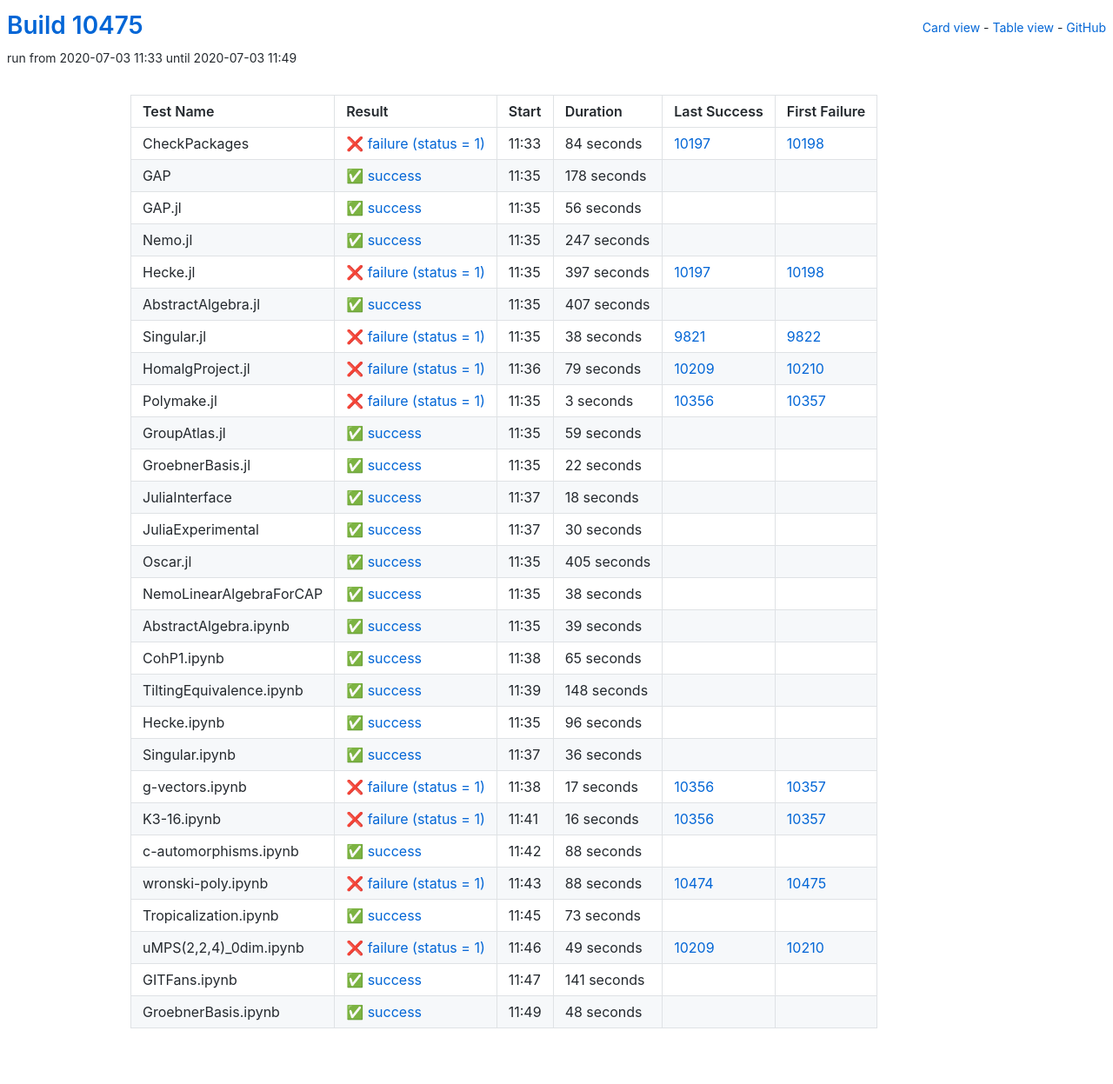
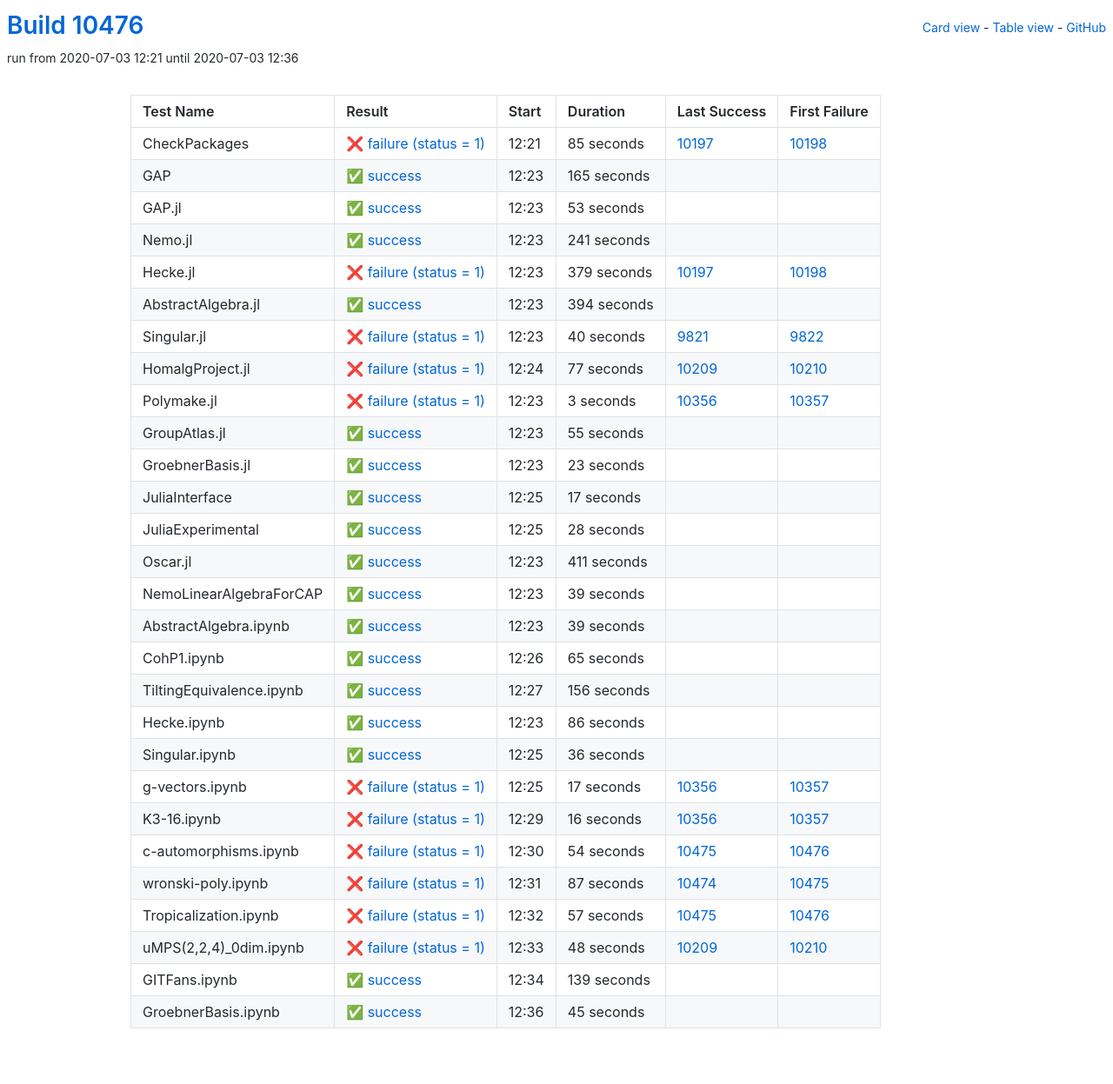
Before and after one commit to oscar-system/oscar-ci-status, a Jekyll site: the page built from table.html, in a window 1280 px wide. Shown: the whole page at 87% size. Built offline with Jekyll 4.4.1, drawn with Linux system fonts in a browser that asks for light colours.

Commit message:
Build #10476

```diff
--- a/_data/ci.yml
+++ b/_data/ci.yml
@@ -1,6 +1,6 @@
 ---
-build: 10475
-build_url: https://oscarci.mathematik.uni-kl.de/job/oscar/10475/
+build: 10476
+build_url: https://oscarci.mathematik.uni-kl.de/job/oscar/10476/
 job: oscar
 organization: oscar-system
 repo: oscar-ci-status
@@ -8,104 +8,104 @@ repourl: https://github.com/oscar-system/oscar-ci-status
 tests:
 - name: CheckPackages
   id: checkpackages
-  log: https://oscarci.mathematik.uni-kl.de/job/oscar/10475/artifact/logs/build-10475/CheckPackages.log
-  start: 2020-07-03 11:33
+  log: https://oscarci.mathematik.uni-kl.de/job/oscar/10476/artifact/logs/build-10476/CheckPackages.log
+  start: 2020-07-03 12:21
   success: false
   exitcode: 1
   status: failure
-  duration: 84
+  duration: 85
   last_success: 10197
   last_success_url: https://oscarci.mathematik.uni-kl.de/job/oscar/10197/
   first_failure: 10198
   first_failure_url: https://oscarci.mathematik.uni-kl.de/job/oscar/10198/
 - name: GAP
   id: gap
-  log: https://oscarci.mathematik.uni-kl.de/job/oscar/10475/artifact/logs/build-10475/GAP.log
-  start: 2020-07-03 11:35
+  log: https://oscarci.mathematik.uni-kl.de/job/oscar/10476/artifact/logs/build-10476/GAP.log
+  start: 2020-07-03 12:23
   success: true
   exitcode: 0
   status: success
-  duration: 178
+  duration: 165
   last_success: false
   last_success_url:
   first_failure: false
   first_failure_url:
 - name: GAP.jl
   id: gap-jl
-  log: https://oscarci.mathematik.uni-kl.de/job/oscar/10475/artifact/logs/build-10475/GAP.jl.log
-  start: 2020-07-03 11:35
+  log: https://oscarci.mathematik.uni-kl.de/job/oscar/10476/artifact/logs/build-10476/GAP.jl.log
+  start: 2020-07-03 12:23
   success: true
   exitcode: 0
   status: success
-  duration: 56
+  duration: 53
   last_success: false
   last_success_url:
   first_failure: false
   first_failure_url:
 - name: Nemo.jl
   id: nemo-jl
-  log: https://oscarci.mathematik.uni-kl.de/job/oscar/10475/artifact/logs/build-10475/Nemo.jl.log
-  start: 2020-07-03 11:35
+  log: https://oscarci.mathematik.uni-kl.de/job/oscar/10476/artifact/logs/build-10476/Nemo.jl.log
+  start: 2020-07-03 12:23
   success: true
   exitcode: 0
   status: success
-  duration: 247
+  duration: 241
   last_success: false
   last_success_url:
   first_failure: false
   first_failure_url:
 - name: Hecke.jl
   id: hecke-jl
-  log: https://oscarci.mathematik.uni-kl.de/job/oscar/10475/artifact/logs/build-10475/Hecke.jl.log
-  start: 2020-07-03 11:35
+  log: https://oscarci.mathematik.uni-kl.de/job/oscar/10476/artifact/logs/build-10476/Hecke.jl.log
+  start: 2020-07-03 12:23
   success: false
   exitcode: 1
   status: failure
-  duration: 397
+  duration: 379
   last_success: 10197
   last_success_url: https://oscarci.mathematik.uni-kl.de/job/oscar/10197/
   first_failure: 10198
   first_failure_url: https://oscarci.mathematik.uni-kl.de/job/oscar/10198/
 - name: AbstractAlgebra.jl
   id: abstractalgebra-jl
-  log: https://oscarci.mathematik.uni-kl.de/job/oscar/10475/artifact/logs/build-10475/AbstractAlgebra.jl.log
-  start: 2020-07-03 11:35
+  log: https://oscarci.mathematik.uni-kl.de/job/oscar/10476/artifact/logs/build-10476/AbstractAlgebra.jl.log
+  start: 2020-07-03 12:23
   success: true
   exitcode: 0
   status: success
-  duration: 407
+  duration: 394
   last_success: false
   last_success_url:
   first_failure: false
   first_failure_url:
 - name: Singular.jl
   id: singular-jl
-  log: https://oscarci.mathematik.uni-kl.de/job/oscar/10475/artifact/logs/build-10475/Singular.jl.log
-  start: 2020-07-03 11:35
+  log: https://oscarci.mathematik.uni-kl.de/job/oscar/10476/artifact/logs/build-10476/Singular.jl.log
+  start: 2020-07-03 12:23
   success: false
   exitcode: 1
   status: failure
-  duration: 38
+  duration: 40
   last_success: 9821
   last_success_url: https://oscarci.mathematik.uni-kl.de/job/oscar/9821/
   first_failure: 9822
   first_failure_url: https://oscarci.mathematik.uni-kl.de/job/oscar/9822/
 - name: HomalgProject.jl
   id: homalgproject-jl
-  log: https://oscarci.mathematik.uni-kl.de/job/oscar/10475/artifact/logs/build-10475/HomalgProject.jl.log
-  start: 2020-07-03 11:36
+  log: https://oscarci.mathematik.uni-kl.de/job/oscar/10476/artifact/logs/build-10476/HomalgProject.jl.log
+  start: 2020-07-03 12:24
   success: false
   exitcode: 1
   status: failure
-  duration: 79
+  duration: 77
   last_success: 10209
   last_success_url: https://oscarci.mathematik.uni-kl.de/job/oscar/10209/
   first_failure: 10210
   first_failure_url: https://oscarci.mathematik.uni-kl.de/job/oscar/10210/
 - name: Polymake.jl
   id: polymake-jl
-  log: https://oscarci.mathematik.uni-kl.de/job/oscar/10475/artifact/logs/build-10475/Polymake.jl.log
-  start: 2020-07-03 11:35
+  log: https://oscarci.mathematik.uni-kl.de/job/oscar/10476/artifact/logs/build-10476/Polymake.jl.log
+  start: 2020-07-03 12:23
   success: false
   exitcode: 1
   status: failure
@@ -116,80 +116,80 @@ tests:
   first_failure_url: https://oscarci.mathematik.uni-kl.de/job/oscar/10357/
 - name: GroupAtlas.jl
   id: groupatlas-jl
-  log: https://oscarci.mathematik.uni-kl.de/job/oscar/10475/artifact/logs/build-10475/GroupAtlas.jl.log
-  start: 2020-07-03 11:35
+  log: https://oscarci.mathematik.uni-kl.de/job/oscar/10476/artifact/logs/build-10476/GroupAtlas.jl.log
+  start: 2020-07-03 12:23
   success: true
   exitcode: 0
   status: success
-  duration: 59
+  duration: 55
   last_success: false
   last_success_url:
   first_failure: false
   first_failure_url:
 - name: GroebnerBasis.jl
   id: groebnerbasis-jl
-  log: https://oscarci.mathematik.uni-kl.de/job/oscar/10475/artifact/logs/build-10475/GroebnerBasis.jl.log
-  start: 2020-07-03 11:35
+  log: https://oscarci.mathematik.uni-kl.de/job/oscar/10476/artifact/logs/build-10476/GroebnerBasis.jl.log
+  start: 2020-07-03 12:23
   success: true
   exitcode: 0
   status: success
-  duration: 22
+  duration: 23
   last_success: false
   last_success_url:
   first_failure: false
   first_failure_url:
 - name: JuliaInterface
   id: juliainterface
-  log: https://oscarci.mathematik.uni-kl.de/job/oscar/10475/artifact/logs/build-10475/JuliaInterface.log
-  start: 2020-07-03 11:37
+  log: https://oscarci.mathematik.uni-kl.de/job/oscar/10476/artifact/logs/build-10476/JuliaInterface.log
+  start: 2020-07-03 12:25
   success: true
   exitcode: 0
   status: success
-  duration: 18
+  duration: 17
   last_success: false
   last_success_url:
   first_failure: false
   first_failure_url:
 - name: JuliaExperimental
   id: juliaexperimental
-  log: https://oscarci.mathematik.uni-kl.de/job/oscar/10475/artifact/logs/build-10475/JuliaExperimental.log
-  start: 2020-07-03 11:37
+  log: https://oscarci.mathematik.uni-kl.de/job/oscar/10476/artifact/logs/build-10476/JuliaExperimental.log
+  start: 2020-07-03 12:25
   success: true
   exitcode: 0
   status: success
-  duration: 30
+  duration: 28
   last_success: false
   last_success_url:
   first_failure: false
   first_failure_url:
 - name: Oscar.jl
   id: oscar-jl
-  log: https://oscarci.mathematik.uni-kl.de/job/oscar/10475/artifact/logs/build-10475/Oscar.jl.log
-  start: 2020-07-03 11:35
+  log: https://oscarci.mathematik.uni-kl.de/job/oscar/10476/artifact/logs/build-10476/Oscar.jl.log
+  start: 2020-07-03 12:23
   success: true
   exitcode: 0
   status: success
-  duration: 405
+  duration: 411
   last_success: false
   last_success_url:
   first_failure: false
   first_failure_url:
 - name: NemoLinearAlgebraForCAP
   id: nemolinearalgebraforcap
-  log: https://oscarci.mathematik.uni-kl.de/job/oscar/10475/artifact/logs/build-10475/NemoLinearAlgebraForCAP.log
-  start: 2020-07-03 11:35
+  log: https://oscarci.mathematik.uni-kl.de/job/oscar/10476/artifact/logs/build-10476/NemoLinearAlgebraForCAP.log
+  start: 2020-07-03 12:23
   success: true
   exitcode: 0
   status: success
-  duration: 38
+  duration: 39
   last_success: false
   last_success_url:
   first_failure: false
   first_failure_url:
 - name: AbstractAlgebra.ipynb
   id: abstractalgebra-ipynb
-  log: https://oscarci.mathematik.uni-kl.de/job/oscar/10475/artifact/logs/build-10475/AbstractAlgebra.ipynb.log
-  start: 2020-07-03 11:35
+  log: https://oscarci.mathematik.uni-kl.de/job/oscar/10476/artifact/logs/build-10476/AbstractAlgebra.ipynb.log
+  start: 2020-07-03 12:23
   success: true
   exitcode: 0
   status: success
@@ -200,8 +200,8 @@ tests:
   first_failure_url:
 - name: CohP1.ipynb
   id: cohp1-ipynb
-  log: https://oscarci.mathematik.uni-kl.de/job/oscar/10475/artifact/logs/build-10475/CohP1.ipynb.log
-  start: 2020-07-03 11:38
+  log: https://oscarci.mathematik.uni-kl.de/job/oscar/10476/artifact/logs/build-10476/CohP1.ipynb.log
+  start: 2020-07-03 12:26
   success: true
   exitcode: 0
   status: success
@@ -212,32 +212,32 @@ tests:
   first_failure_url:
 - name: TiltingEquivalence.ipynb
   id: tiltingequivalence-ipynb
-  log: https://oscarci.mathematik.uni-kl.de/job/oscar/10475/artifact/logs/build-10475/TiltingEquivalence.ipynb.log
-  start: 2020-07-03 11:39
+  log: https://oscarci.mathematik.uni-kl.de/job/oscar/10476/artifact/logs/build-10476/TiltingEquivalence.ipynb.log
+  start: 2020-07-03 12:27
   success: true
   exitcode: 0
   status: success
-  duration: 148
+  duration: 156
   last_success: false
   last_success_url:
   first_failure: false
   first_failure_url:
 - name: Hecke.ipynb
   id: hecke-ipynb
-  log: https://oscarci.mathematik.uni-kl.de/job/oscar/10475/artifact/logs/build-10475/Hecke.ipynb.log
-  start: 2020-07-03 11:35
+  log: https://oscarci.mathematik.uni-kl.de/job/oscar/10476/artifact/logs/build-10476/Hecke.ipynb.log
+  start: 2020-07-03 12:23
   success: true
   exitcode: 0
   status: success
-  duration: 96
+  duration: 86
   last_success: false
   last_success_url:
   first_failure: false
   first_failure_url:
 - name: Singular.ipynb
   id: singular-ipynb
-  log: https://oscarci.mathematik.uni-kl.de/job/oscar/10475/artifact/logs/build-10475/Singular.ipynb.log
-  start: 2020-07-03 11:37
+  log: https://oscarci.mathematik.uni-kl.de/job/oscar/10476/artifact/logs/build-10476/Singular.ipynb.log
+  start: 2020-07-03 12:25
   success: true
   exitcode: 0
   status: success
@@ -248,8 +248,8 @@ tests:
   first_failure_url:
 - name: g-vectors.ipynb
   id: g-vectors-ipynb
-  log: https://oscarci.mathematik.uni-kl.de/job/oscar/10475/artifact/logs/build-10475/g-vectors.ipynb.log
-  start: 2020-07-03 11:38
+  log: https://oscarci.mathematik.uni-kl.de/job/oscar/10476/artifact/logs/build-10476/g-vectors.ipynb.log
+  start: 2020-07-03 12:25
   success: false
   exitcode: 1
   status: failure
@@ -260,8 +260,8 @@ tests:
   first_failure_url: https://oscarci.mathematik.uni-kl.de/job/oscar/10357/
 - name: K3-16.ipynb
   id: k3-16-ipynb
-  log: https://oscarci.mathematik.uni-kl.de/job/oscar/10475/artifact/logs/build-10475/K3-16.ipynb.log
-  start: 2020-07-03 11:41
+  log: https://oscarci.mathematik.uni-kl.de/job/oscar/10476/artifact/logs/build-10476/K3-16.ipynb.log
+  start: 2020-07-03 12:29
   success: false
   exitcode: 1
   status: failure
@@ -272,72 +272,72 @@ tests:
   first_failure_url: https://oscarci.mathematik.uni-kl.de/job/oscar/10357/
 - name: c-automorphisms.ipynb
   id: c-automorphisms-ipynb
-  log: https://oscarci.mathematik.uni-kl.de/job/oscar/10475/artifact/logs/build-10475/c-automorphisms.ipynb.log
-  start: 2020-07-03 11:42
-  success: true
-  exitcode: 0
-  status: success
-  duration: 88
-  last_success: false
-  last_success_url:
-  first_failure: false
-  first_failure_url:
-- name: wronski-poly.ipynb
-  id: wronski-poly-ipynb
-  log: https://oscarci.mathematik.uni-kl.de/job/oscar/10475/artifact/logs/build-10475/wronski-poly.ipynb.log
-  start: 2020-07-03 11:43
+  log: https://oscarci.mathematik.uni-kl.de/job/oscar/10476/artifact/logs/build-10476/c-automorphisms.ipynb.log
+  start: 2020-07-03 12:30
   success: false
   exitcode: 1
   status: failure
-  duration: 88
+  duration: 54
+  last_success: 10475
+  last_success_url: https://oscarci.mathematik.uni-kl.de/job/oscar/10475/
+  first_failure: 10476
+  first_failure_url: https://oscarci.mathematik.uni-kl.de/job/oscar/10476/
+- name: wronski-poly.ipynb
+  id: wronski-poly-ipynb
+  log: https://oscarci.mathematik.uni-kl.de/job/oscar/10476/artifact/logs/build-10476/wronski-poly.ipynb.log
+  start: 2020-07-03 12:31
+  success: false
+  exitcode: 1
+  status: failure
+  duration: 87
   last_success: 10474
   last_success_url: https://oscarci.mathematik.uni-kl.de/job/oscar/10474/
   first_failure: 10475
   first_failure_url: https://oscarci.mathematik.uni-kl.de/job/oscar/10475/
 - name: Tropicalization.ipynb
   id: tropicalization-ipynb
-  log: https://oscarci.mathematik.uni-kl.de/job/oscar/10475/artifact/logs/build-10475/Tropicalization.ipynb.log
-  start: 2020-07-03 11:45
-  success: true
-  exitcode: 0
-  status: success
-  duration: 73
-  last_success: false
-  last_success_url:
-  first_failure: false
-  first_failure_url:
-- name: uMPS(2,2,4)_0dim.ipynb
-  id: umps-2-2-4-0dim-ipynb
-  log: https://oscarci.mathematik.uni-kl.de/job/oscar/10475/artifact/logs/build-10475/uMPS-2-2-4-_0dim.ipynb.log
-  start: 2020-07-03 11:46
+  log: https://oscarci.mathematik.uni-kl.de/job/oscar/10476/artifact/logs/build-10476/Tropicalization.ipynb.log
+  start: 2020-07-03 12:32
   success: false
   exitcode: 1
   status: failure
-  duration: 49
+  duration: 57
+  last_success: 10475
+  last_success_url: https://oscarci.mathematik.uni-kl.de/job/oscar/10475/
+  first_failure: 10476
+  first_failure_url: https://oscarci.mathematik.uni-kl.de/job/oscar/10476/
+- name: uMPS(2,2,4)_0dim.ipynb
+  id: umps-2-2-4-0dim-ipynb
+  log: https://oscarci.mathematik.uni-kl.de/job/oscar/10476/artifact/logs/build-10476/uMPS-2-2-4-_0dim.ipynb.log
+  start: 2020-07-03 12:33
+  success: false
+  exitcode: 1
+  status: failure
+  duration: 48
   last_success: 10209
   last_success_url: https://oscarci.mathematik.uni-kl.de/job/oscar/10209/
   first_failure: 10210
   first_failure_url: https://oscarci.mathematik.uni-kl.de/job/oscar/10210/
 - name: GITFans.ipynb
   id: gitfans-ipynb
-  log: https://oscarci.mathematik.uni-kl.de/job/oscar/10475/artifact/logs/build-10475/GITFans.ipynb.log
-  start: 2020-07-03 11:47
+  log: https://oscarci.mathematik.uni-kl.de/job/oscar/10476/artifact/logs/build-10476/GITFans.ipynb.log
+  start: 2020-07-03 12:34
   success: true
   exitcode: 0
   status: success
-  duration: 141
+  duration: 139
   last_success: false
   last_success_url:
   first_failure: false
   first_failure_url:
 - name: GroebnerBasis.ipynb
   id: groebnerbasis-ipynb
-  log: https://oscarci.mathematik.uni-kl.de/job/oscar/10475/artifact/logs/build-10475/GroebnerBasis.ipynb.log
-  start: 2020-07-03 11:49
+  log: https://oscarci.mathematik.uni-kl.de/job/oscar/10476/artifact/logs/build-10476/GroebnerBasis.ipynb.log
+  start: 2020-07-03 12:36
   success: true
   exitcode: 0
   status: success
-  duration: 48
+  duration: 45
   last_success: false
   last_success_url:
   first_failure: false
```
Also changed, not shown: README.md.
